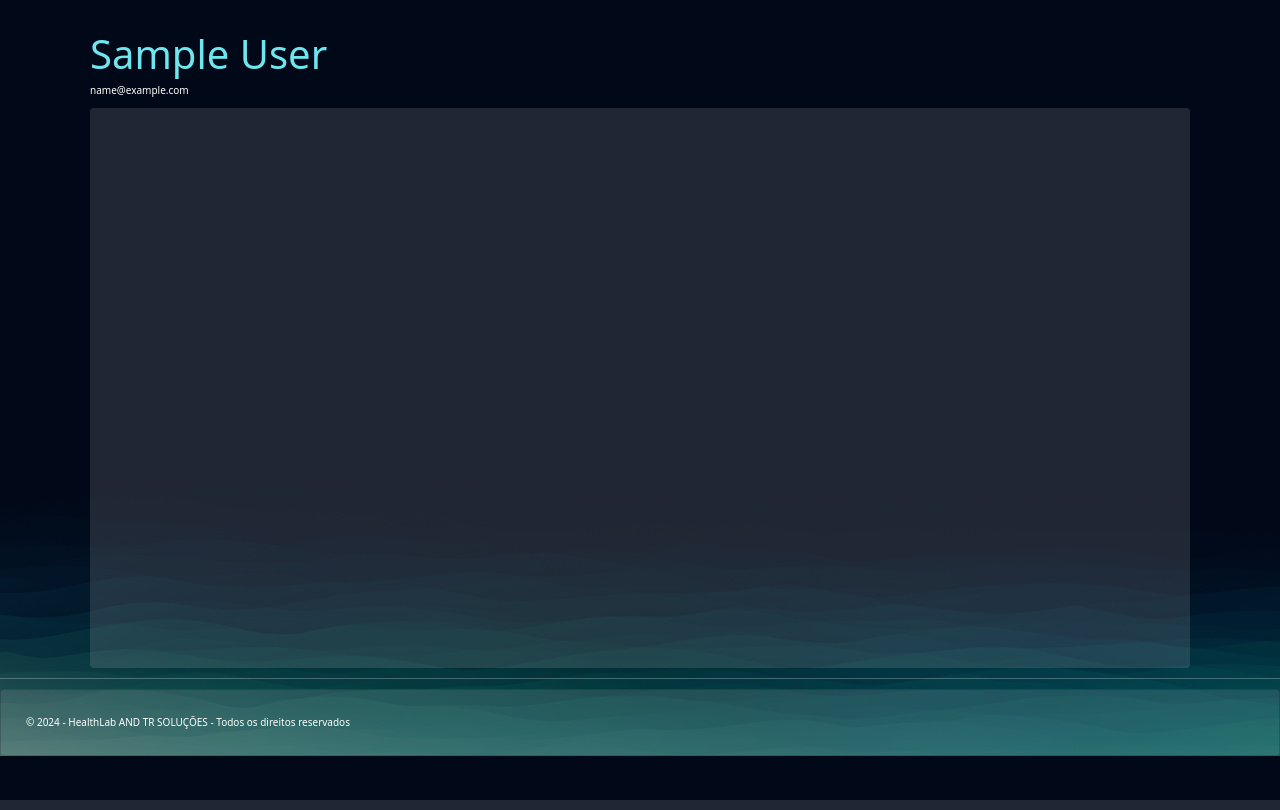
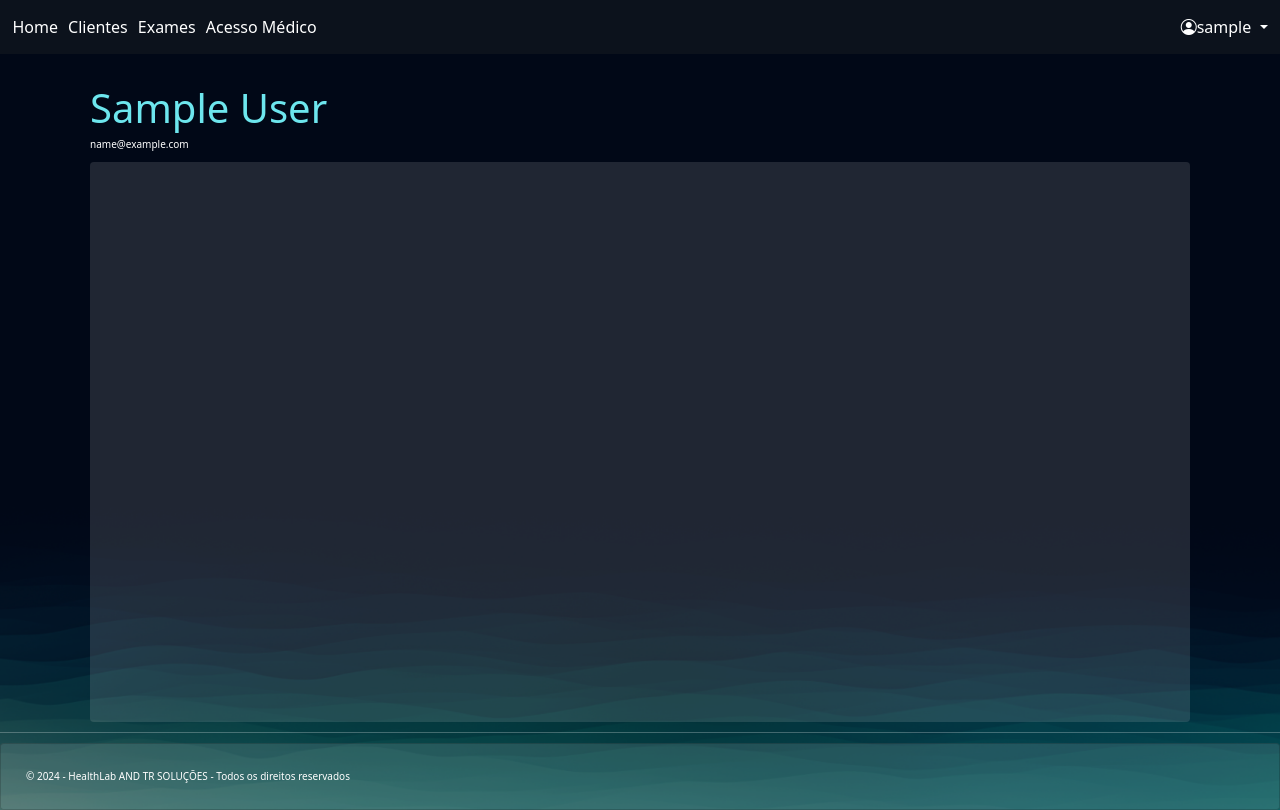
Before and after one commit to thercior/health-lab, a Django app: page /laboratorio/clientes/1 in a window 1280 px wide. Run offline with Django 5.2, Linux system fonts and the light colour scheme; the visitor is signed in with stand-in values (Sample User, id 1); data comes from the database, SQL or seed files in the repository; data that the repository does not hold is empty.

Commit message:
Criação e estilização da barra de navegação

```diff
--- a/static/css/base.css
+++ b/static/css/base.css
@@ -19,6 +19,32 @@
 
 html {
     font-size: 62.5%;
+}
+
+nav {
+    background-color: var(--dark-color);
+    font-size: 1.6rem;
+    display: inline-block;
+
+}
+
+.dropdown-menu {
+    background: var(--differential-color);
+    font-size: 1.4rem;
+}
+
+nav ul li {
+    list-style-type: none;
+}
+
+nav ul li a {
+    margin: 0.5rem;
+    padding: 0.5rem;
+    transition: 0.15s ease-in-out;
+}
+
+nav ul li a:hover {
+    background-color: var(--differential-color);
 }
 
 label {
--- a/templates/base.html
+++ b/templates/base.html
@@ -9,6 +9,7 @@
         <meta name="viewport" content="width=device-width, initial-scale=1">
         <link rel="shortcut icon" href="{% static 'icons/logo.png' %}" type="image/png">
         <link href="https://cdn.jsdelivr.net/npm/bootstrap@5.3.2/dist/css/bootstrap.min.css" rel="stylesheet" integrity="sha384-T3c6CoIi6uLrA9TneNEoa7RxnatzjcDSCmG1MXxSR1GAsXEV/Dwwykc2MPK8M2HN" crossorigin="anonymous">
+        <link rel="stylesheet" href="https://cdn.jsdelivr.net/npm/bootstrap-icons@1.11.0/font/bootstrap-icons.css">
         <link rel="stylesheet" href="{% static 'css/base.css' %}">
         {% block head %}{% endblock head %}
     </head>
@@ -18,7 +19,77 @@
             {% block header %}
 
             {% endblock header %}
+            <nav class="navbar navbar-expand-lg">
+                <div class="container-fluid">
+                    <div class="collapse navbar-collapse" id="ConteudoNavBar">
+                    {% if user.is_authenticated %}
 
+                        {% if user.is_staff %}
+
+                            <ul class="navbar me-auto mb-2 mb-lg-0">
+                                <li class="nav-item"><a href="" aria-current="pagina" class="nav-link active">Home</a></li>
+                                <li class="nav-item"><a href="{% url 'ManageLab:manage_clients' %}" aria-current="pagina" class="nav-link active">Clientes</a></li>
+                                <li class="nav-item"><a href="{% url 'HealthChecks:manage_exam' %}" class="nav-link active">Exames</a></li>
+                                <li class="nav-item"><a href="{% url 'HealthChecks:create_medical_access' %}" class="nav-link active">Acesso Médico</a></li>
+
+                            </ul>
+
+                        {% else %}
+
+                            <ul class="navbar me-auto mb-2 mb-lg-0">
+                                <li class="nav-item"><a href="" aria-current="pagina" class="nav-link active">Home</a></li>
+                                <li class="nav-item"><a href="{% url 'HealthChecks:manage_order' %}" aria-current="pagina" class="nav-link active">Meus Pedidos</a></li>
+                                <li class="nav-item"><a href="{% url 'HealthChecks:request_exam' %}" aria-current="pagina" class="nav-link active">Solicitações</a></li>
+                                <li class="nav-item"><a href="{% url 'HealthChecks:manage_exam' %}" aria-current="pagina" class="nav-link active">Meus exames</a></li>
+
+
+                            </ul>
+
+
+
+                        {% endif %}
+
+                            <ul class="navbar mb-2 mb-lg-0">
+                                <li class="nav-item dropdown">
+                                    <a href="" class="nav-link active dropdown-toggle" role="button" data-bs-toggle="dropdown">
+                                        <i class="icon-user bi bi-person-circle"></i>{{ user.username }}
+                                    </a>
+
+                                    <ul class="dropdown-menu">
+                                        <li>
+                                            <a href="" class="dropdown-item">
+                                                <i class="icon-user bi bi-person-fill-check"></i> Bem vindo, {{ user.first_name }} {{ user.last_name }}
+                                            </a>
+                                        </li>
+                                        <li>
+                                            <a href="{% url 'Users:cadastro_user' %}" class="dropdown-item">
+                                                <i class="icon-user bi bi-person-fill-add"></i> Cadastrar usuário
+                                            </a>
+                                        </li>
+                                        <li>
+                                            <a href="{% url 'Users:logout' %}" class="dropdown-item">
+                                                <i class="icon-user bi bi-person-fill-x"></i> Logout
+                                            </a>
+                                        </li>
+                                    </ul>
+
+                                </li>
+                            </ul>
+
+                    {% else %}
+
+                        <ul class="navbar me-auto mb-2 mb-lg-0">
+                            <li class="nav-item"><a href="" aria-current="pagina" class="nav-link active">Home</a></li>
+                            <li class="nav-item"><a href="{% url 'Users:cadastro_user' %}" aria-current="pagina" class="nav-link active">Cadastre-se</a></li>
+                            <li class="nav-item"><a href="{% url 'Users:login' %}" aria-current="pagina" class="nav-link active"><i class="bi bi-person-fill fa-solid fa-user">Login</a></li>
+
+                        </ul>
+
+                    {% endif %}
+
+                    </div>
+                </div>
+            </nav>
         </header>
         <main>
             {% block body %}
```
